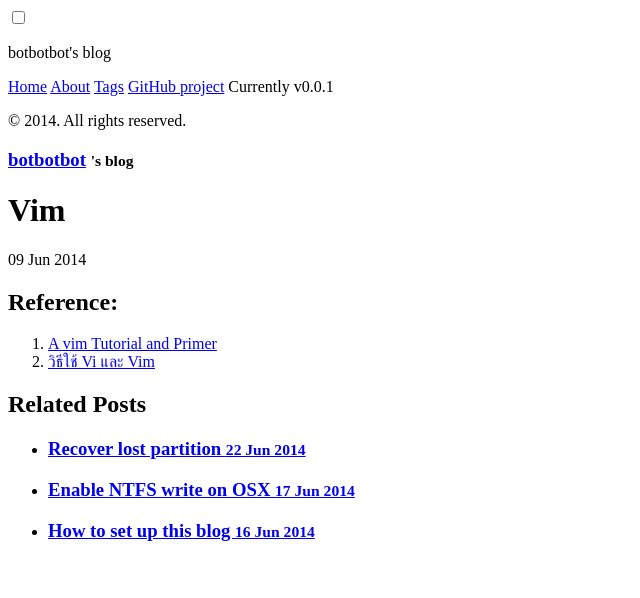
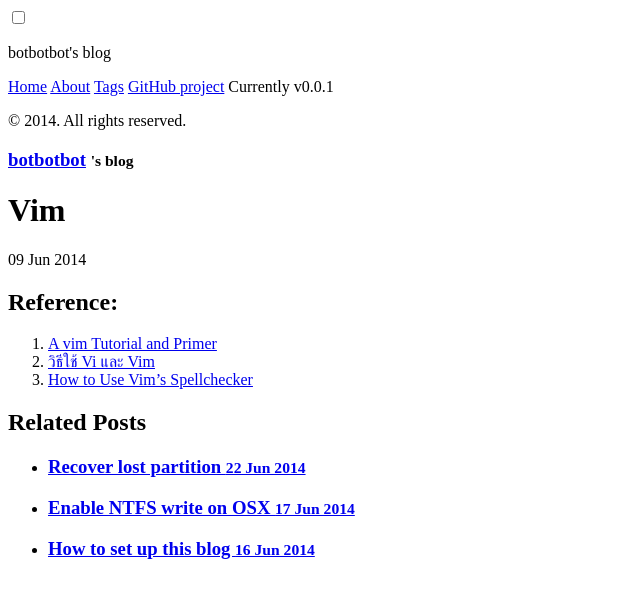
Before and after one commit to ibotdotout/ibotdotout.github.io, a Jekyll site: the page built from _posts/2014-06-09-vim.md, in a window 1280 px wide. Shown: the top 598 px of the page, without its empty margins (0-640 px from the left). Built offline with Jekyll 4.4.1, drawn with Linux system fonts in a browser that asks for light colours; Markdown is read by kramdown in place of the engine named in the settings.

Commit message:
update post/vim

```diff
--- a/_posts/2014-06-09-vim.md
+++ b/_posts/2014-06-09-vim.md
@@ -7,3 +7,4 @@ tags: vim
 ## Reference:
 1. [A vim Tutorial and Primer](http://www.danielmiessler.com/study/vim/)
 2. [วิธีใช้ Vi และ Vim](http://www.joinstick.net/howto/vim.html)
+3. [How to Use Vim's Spellchecker](http://tips.webdesign10.com/vim/how-use-vims-spellchecker)
```
